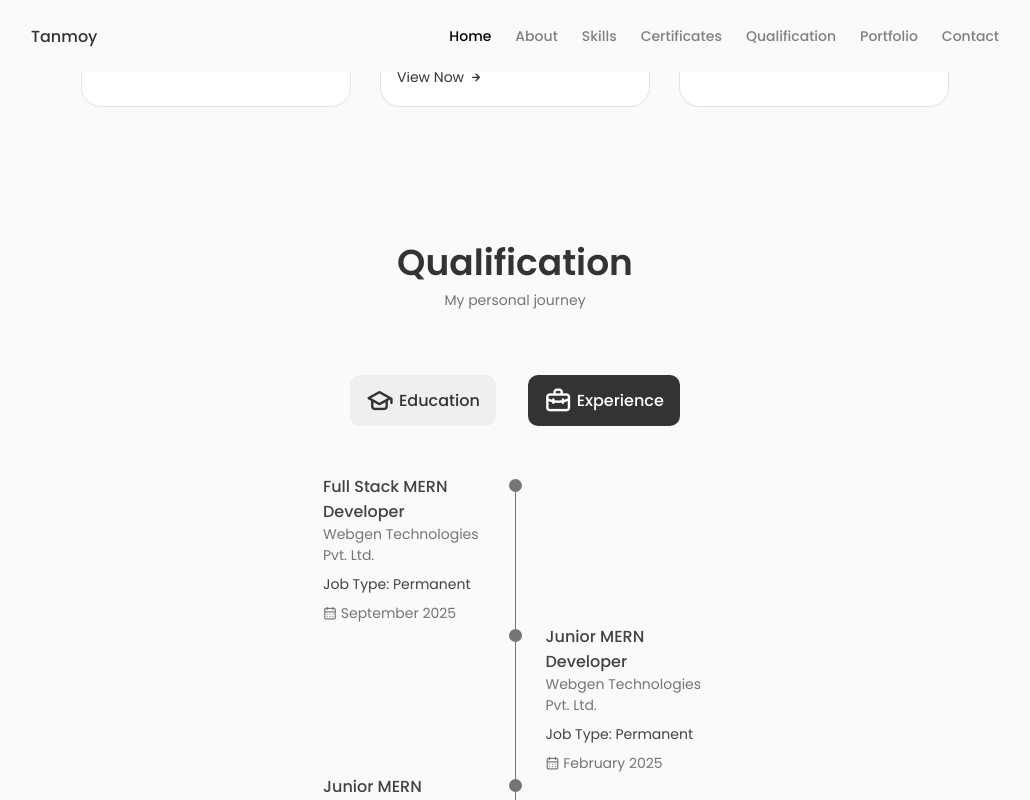
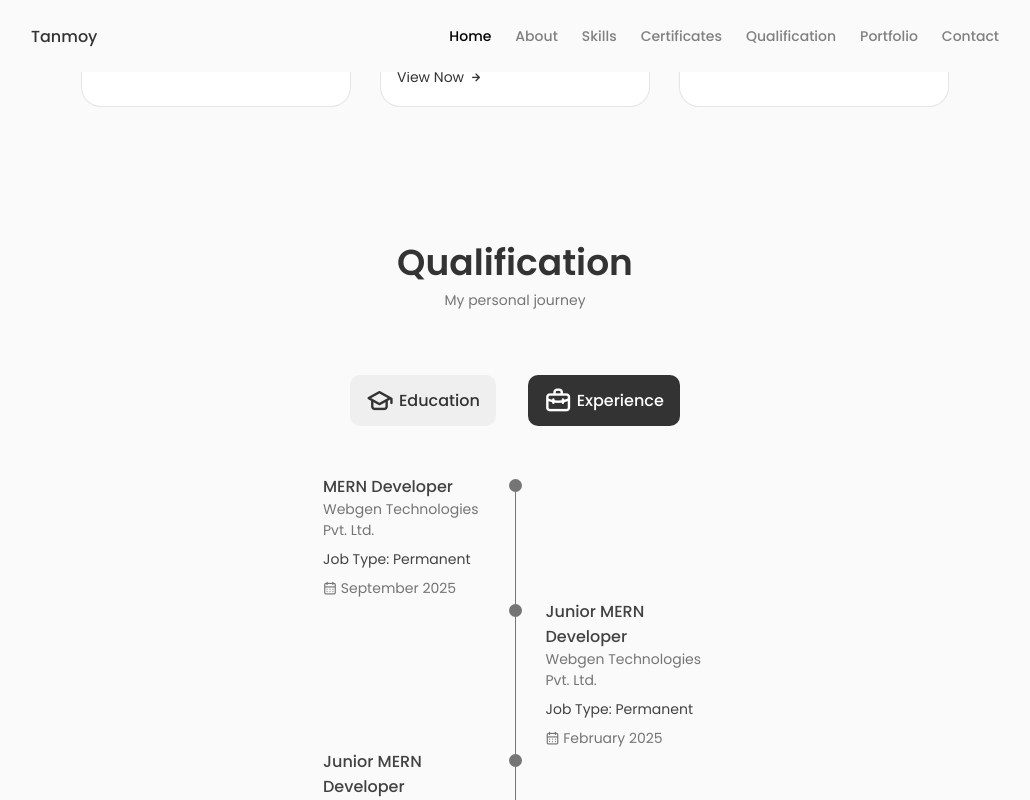
Before and after one commit to Tanmoy70/My-portfolio-site, a React (Vite) app: page / in a window 1280 px wide. Both pictures are taken after a click on the button "Experience". Shown: the part 2929-3729 px from the top of the page, without its empty margins (125-1155 px from the left). Built offline with nearby package versions, Linux system fonts and the light colour scheme.

Commit message:
modify qualification title

```diff
--- a/src/components/qualification/Qualification.jsx
+++ b/src/components/qualification/Qualification.jsx
@@ -164,7 +164,7 @@ export default function Qualification() {
           >
             <div className="qualification_data">
               <div>
-                <h3 className="qualification_title">Full Stack MERN Developer</h3>
+                <h3 className="qualification_title">MERN Developer</h3>
                 <span className="qualification_subtitle">
                   Webgen Technologies Pvt. Ltd.
                 </span>
```
